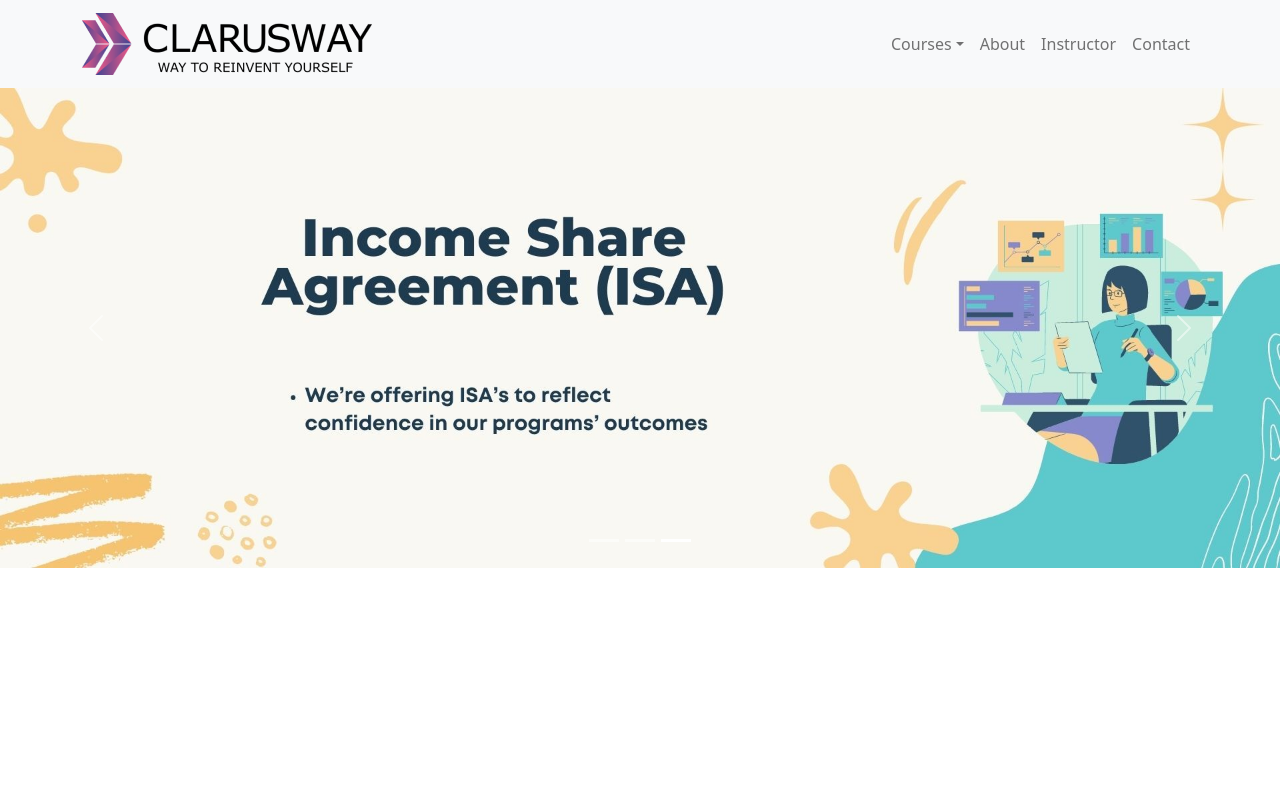
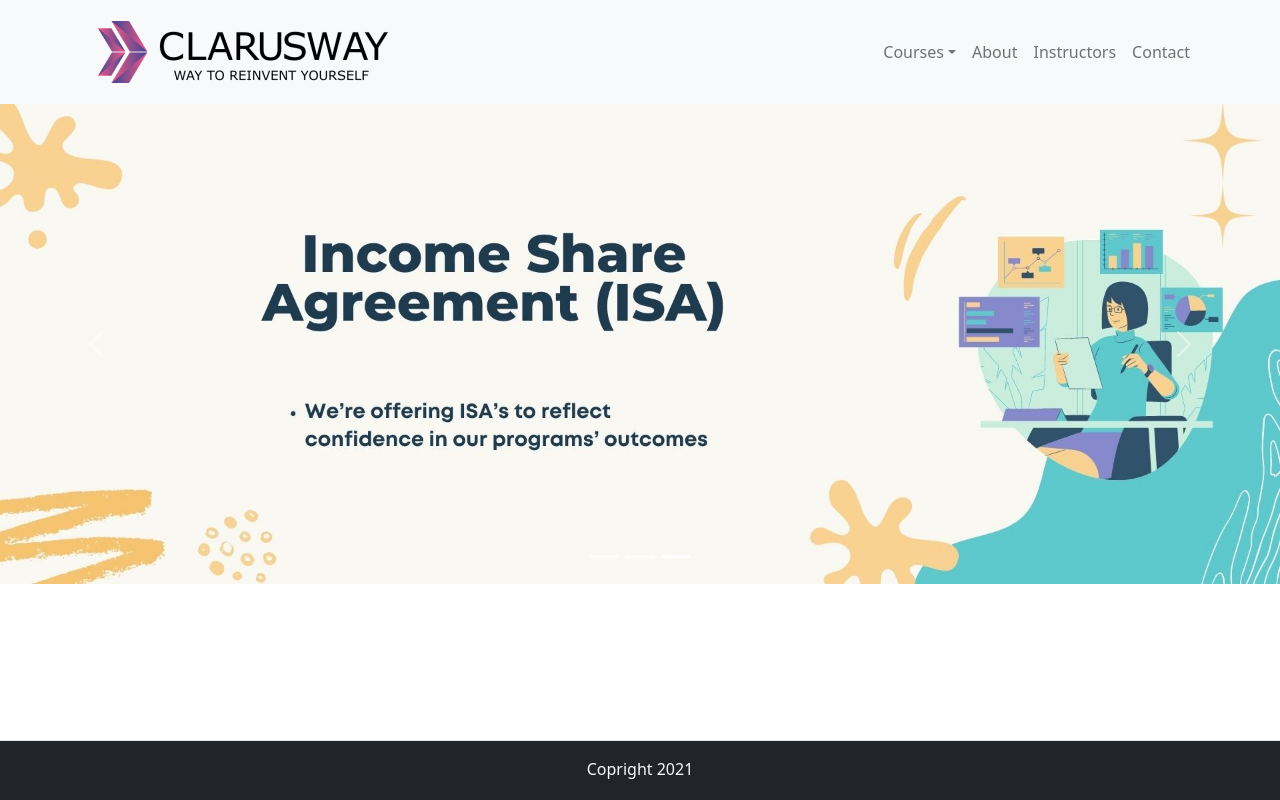
Before and after one commit to 8490/react-router-bootstrap, a React (Create React App) app: page / in a window 1280 px wide. Built offline with nearby package versions, Linux system fonts and the light colour scheme.

Commit message:
add router

```diff
--- a/src/App.js
+++ b/src/App.js
@@ -1,14 +1,32 @@
+import { BrowserRouter, Routes, Route } from "react-router-dom";
 import MyNav from "./components/MyNav";
 import Home from "./pages/Home";
-import { BrowserRouter, Routes, Route } from "react-router-dom";
+import Courses from "./components/Courses";
+import Contact from "./pages/Contact";
+import About from "./pages/About";
+import Footer from "./components/Footer";
+import FullStack from "./pages/FullStack";
+import Instructors from "./pages/Instructors";
+// import InstructorDetail from "./pages/InstructorDetail";
 
 function App() {
   return (
     <BrowserRouter>
       <MyNav />
       <Routes>
-        <Route path="/" element={<Home />} />
+        <Route exact path="/" element={<Home />} />
+        <Route path="/courses" element={<Courses />} />
+        <Route path="/contact" element={<Contact />} />
+        <Route path="/about" element={<About />} />
+        <Route path="/developing" element={<FullStack />} />
+        {/* For simplicity these two components didnt coded */}
+        <Route path="/data-science" element={<FullStack />} />
+        <Route path="/devops" element={<FullStack />} />
+        {/* ************************************************* */}
+        <Route path="/instructors" element={<Instructors />} />
+        {/* <Route path="/instructors/:login" element={<InstructorDetail />} /> */}
       </Routes>
+      <Footer />
     </BrowserRouter>
   );
 }
--- /dev/null
+++ b/src/components/Footer.js
@@ -0,0 +1,22 @@
+const style = {
+  backgroundColor: "#F8F8F8",
+  borderTop: "1px solid #E7E7E7",
+  textAlign: "center",
+  padding: "20px",
+  position: "fixed",
+  left: "0",
+  bottom: "0",
+  height: "60px",
+  width: "100%",
+  marginTop: "30px",
+};
+
+const Footer = () => {
+  return (
+    <footer style={style} className="text-center bg-dark p-3">
+      <p className="text-light">Copright 2021</p>
+    </footer>
+  );
+};
+
+export default Footer;
--- a/src/components/MyNav.js
+++ b/src/components/MyNav.js
@@ -1,10 +1,54 @@
 import React from "react";
 import { Nav, Container, Navbar, NavDropdown } from "react-bootstrap";
 import logo from "../img/logo.png";
+import { useNavigate } from "react-router-dom";
 
 const MyNav = () => {
+  const navigate = useNavigate();
   return (
     <div>
+      <Navbar
+        bg="light"
+        expand="lg"
+        onSelect={(eventKey) =>
+          eventKey === "home" ? navigate("/") : navigate(`/${eventKey}`)
+        }
+      >
+        <Container>
+          <Navbar.Brand>
+            <Nav.Link eventKey="home">
+              <img src={logo} alt="" />
+            </Nav.Link>
+          </Navbar.Brand>
+          <Navbar.Toggle aria-controls="basic-navbar-nav" />
+          <Navbar.Collapse id="basic-navbar-nav">
+            <Nav className="ms-auto">
+              <NavDropdown title="Courses" id="basic-nav-dropdown">
+                <NavDropdown.Item eventKey="developing">
+                  Full-Stack-Developing
+                </NavDropdown.Item>
+                <NavDropdown.Item eventKey="data-science">
+                  Data-Science
+                </NavDropdown.Item>
+                <NavDropdown.Item eventKey="devops">
+                  AWS-DEVOPS
+                </NavDropdown.Item>
+              </NavDropdown>
+              <Nav.Link eventKey="about">About</Nav.Link>
+              <Nav.Link eventKey="instructors">Instructors</Nav.Link>
+              <Nav.Link eventKey="contact">Contact</Nav.Link>
+            </Nav>
+          </Navbar.Collapse>
+        </Container>
+      </Navbar>
+    </div>
+  );
+};
+
+export default MyNav;
+
+{
+  /* <div>
       <Navbar bg="light" expand="lg">
         <Container>
           <Navbar.Brand href="#home">
@@ -31,8 +75,5 @@ const MyNav = () => {
           </Navbar.Collapse>
         </Container>
       </Navbar>
-    </div>
-  );
-};
-
-export default MyNav;
+    </div> */
+}
```
Also changed, not shown: src/pages/Instructors.js (renamed from src/pages/Instructor.js).
